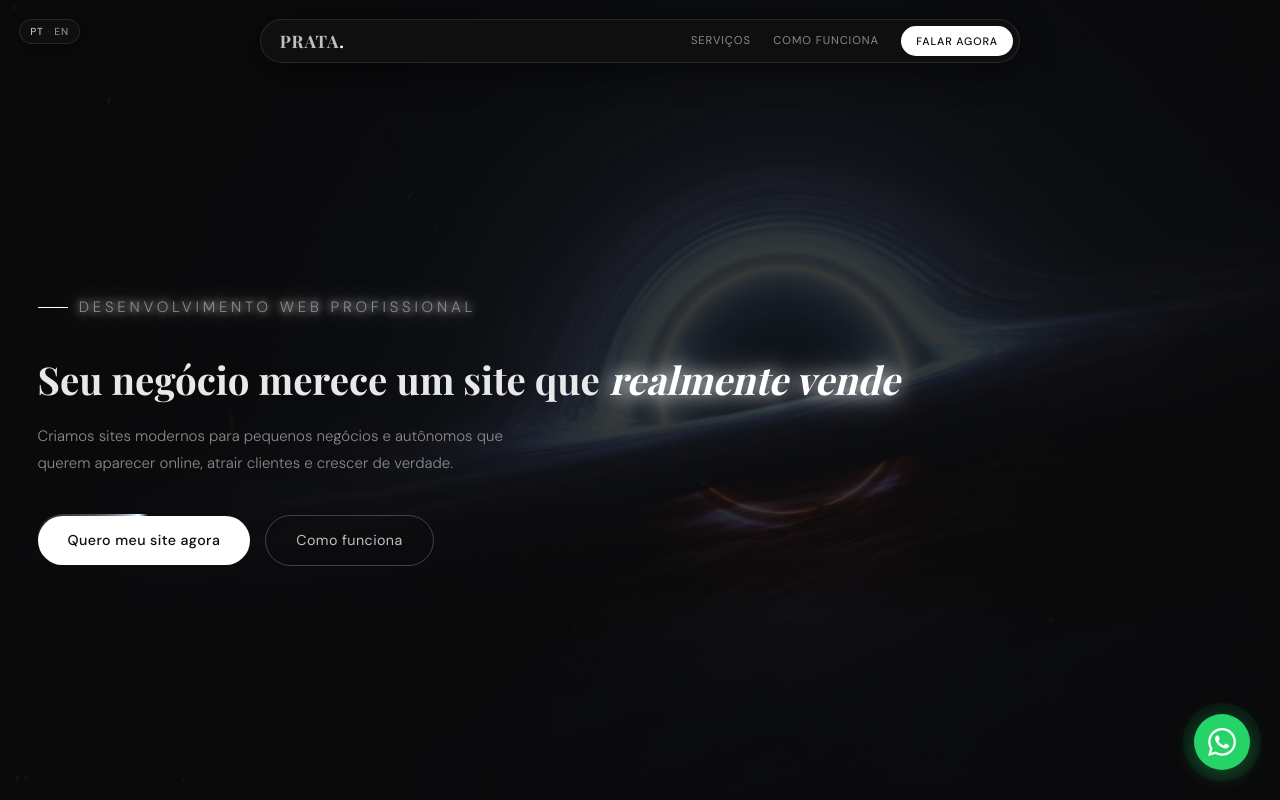
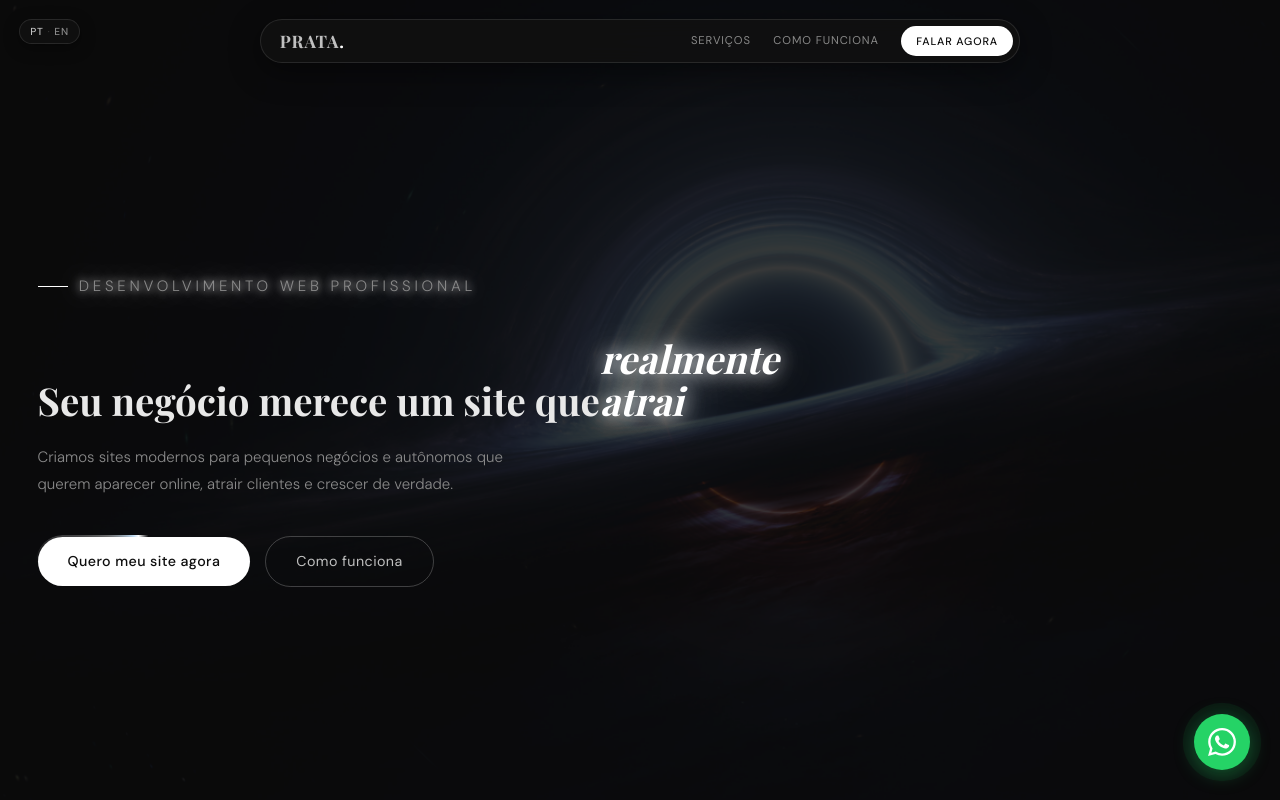
Before and after one commit to JoaoPauloPrata/prata.dev, a React (Vite) app: page / in a window 1280 px wide. Shown: the top 800 px of the page. Built offline with nearby package versions, Linux system fonts and the light colour scheme; a web font is replaced by a local one.

Commit message:
Adjustments

```diff
--- a/src/components/Hero.jsx
+++ b/src/components/Hero.jsx
@@ -1,4 +1,4 @@
-import { useRef, useEffect } from 'react'
+import { useRef, useEffect, useState } from 'react'
 import { useLang } from '../context/LangContext'
 import buraconegro from '../assets/buraconegro.png'
 
@@ -7,7 +7,34 @@ const WORMHOLE_VIDEO_URL = 'https://pub-ab3bdd2e745d4c9ba331761d40922a00.r2.dev/
 export default function Hero() {
   const heroRef = useRef(null)
   const videoRef = useRef(null)
+  const emRef = useRef(null)
   const { t } = useLang()
+  const [phraseIndex, setPhraseIndex] = useState(0)
+  const [emWidth, setEmWidth] = useState('auto')
+
+  // Calculate width of longest phrase to prevent text jumping
+  useEffect(() => {
+    if (!t.hero.h1Phrases || !emRef.current) return
+
+    const longestPhrase = t.hero.h1Phrases.reduce((max, p) =>
+      p.length > max.length ? p : max
+    )
+
+    const temp = emRef.current.textContent
+    emRef.current.textContent = longestPhrase
+    const width = emRef.current.offsetWidth
+    setEmWidth(width)
+    emRef.current.textContent = temp || ''
+  }, [t.hero.h1Phrases])
+
+  // Rotate phrases with crossfade every 4 seconds
+  useEffect(() => {
+    if (!t.hero.h1Phrases || t.hero.h1Phrases.length === 0) return
+    const interval = setInterval(() => {
+      setPhraseIndex(prev => (prev + 1) % t.hero.h1Phrases.length)
+    }, 4000)
+    return () => clearInterval(interval)
+  }, [t.hero.h1Phrases])
 
   useEffect(() => {
     const hero = heroRef.current
@@ -56,6 +83,7 @@ export default function Hero() {
     if (!video) return
 
     const onCanPlay = () => {
+      video.playbackRate = 0.3
       video.play().catch(() => {})
       video.classList.add('hero-video-bg--ready')
     }
@@ -98,7 +126,17 @@ export default function Hero() {
         playsInline
       />
       <p className="hero-eyebrow">{t.hero.eyebrow}</p>
-      <h1>{t.hero.h1} <em>{t.hero.h1Em}</em></h1>
+      <h1>
+        {t.hero.h1}
+        <em
+          ref={emRef}
+          key={phraseIndex}
+          className="h1-em-fade"
+          style={{ width: typeof emWidth === 'number' ? `${emWidth}px` : emWidth }}
+        >
+          {t.hero.h1Phrases?.[phraseIndex] || t.hero.h1Em}
+        </em>
+      </h1>
       <p>{t.hero.p}</p>
       <div className="hero-btns">
         <div className="btn-star-wrap">
--- a/src/i18n/translations.js
+++ b/src/i18n/translations.js
@@ -13,6 +13,7 @@ export const translations = {
       eyebrow: 'Desenvolvimento web profissional',
       h1: 'Seu negócio merece um site que',
       h1Em: 'realmente vende',
+      h1Phrases: ['realmente vende', 'realmente atrai', 'brilha os olhos'],
       p: 'Criamos sites modernos para pequenos negócios e autônomos que querem aparecer online, atrair clientes e crescer de verdade.',
       btnPrimary: 'Quero meu site agora',
       btnGhost: 'Como funciona',
@@ -85,6 +86,7 @@ export const translations = {
       eyebrow: 'Professional web development',
       h1: 'Your business deserves a website that',
       h1Em: 'actually sells',
+      h1Phrases: ['actually sells', 'really attracts', 'catches eyes'],
       p: 'We build modern websites for small businesses and freelancers who want to appear online, attract clients, and grow for real.',
       btnPrimary: 'I want my website now',
       btnGhost: 'How it works',
--- a/src/index.css
+++ b/src/index.css
@@ -205,6 +205,22 @@ video.hero-video-bg.hero-video-bg--ready {
     0 0 18px rgba(255, 255, 255, 0.9),
     0 0 40px rgba(255, 255, 255, 0.5),
     0 0 80px rgba(255, 255, 255, 0.2);
+}
+
+.h1-em-fade {
+  display: inline-block;
+  animation: fade-in-crossfade 0.8s ease-in-out;
+}
+
+@keyframes fade-in-crossfade {
+  0% {
+    opacity: 0;
+    transform: translateY(-8px);
+  }
+  100% {
+    opacity: 1;
+    transform: translateY(0);
+  }
 }
 
 /* ---- Hero parallax layers (driven by --mx / --my set via JS) ---- */
@@ -872,9 +888,13 @@ footer p {
     flex-direction: column;
     align-items: stretch;
   }
+  .hero-btns .btn-star-wrap {
+    width: 100%;
+  }
   .hero-btns .btn-primary,
   .hero-btns .btn-ghost {
     text-align: center;
+    width: 100%;
   }
 
   /* Stats */
```
